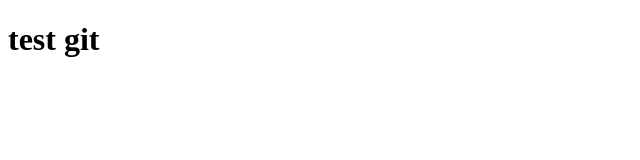
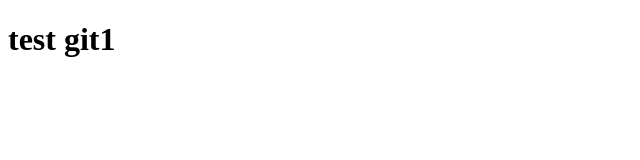
Before and after one commit to AliSadeghi-dev/git-test1, a plain HTML site: page index.html in a window 1280 px wide. Shown: the full height of the page, 0-640 px from the left. Drawn offline with Linux system fonts and the light colour scheme.

Commit message:
change the index file

```diff
--- a/index.html
+++ b/index.html
@@ -6,6 +6,6 @@
     <title>Document</title>
   </head>
   <body>
-    <h1>test git</h1>
+    <h1>test git1</h1>
   </body>
 </html>
```
